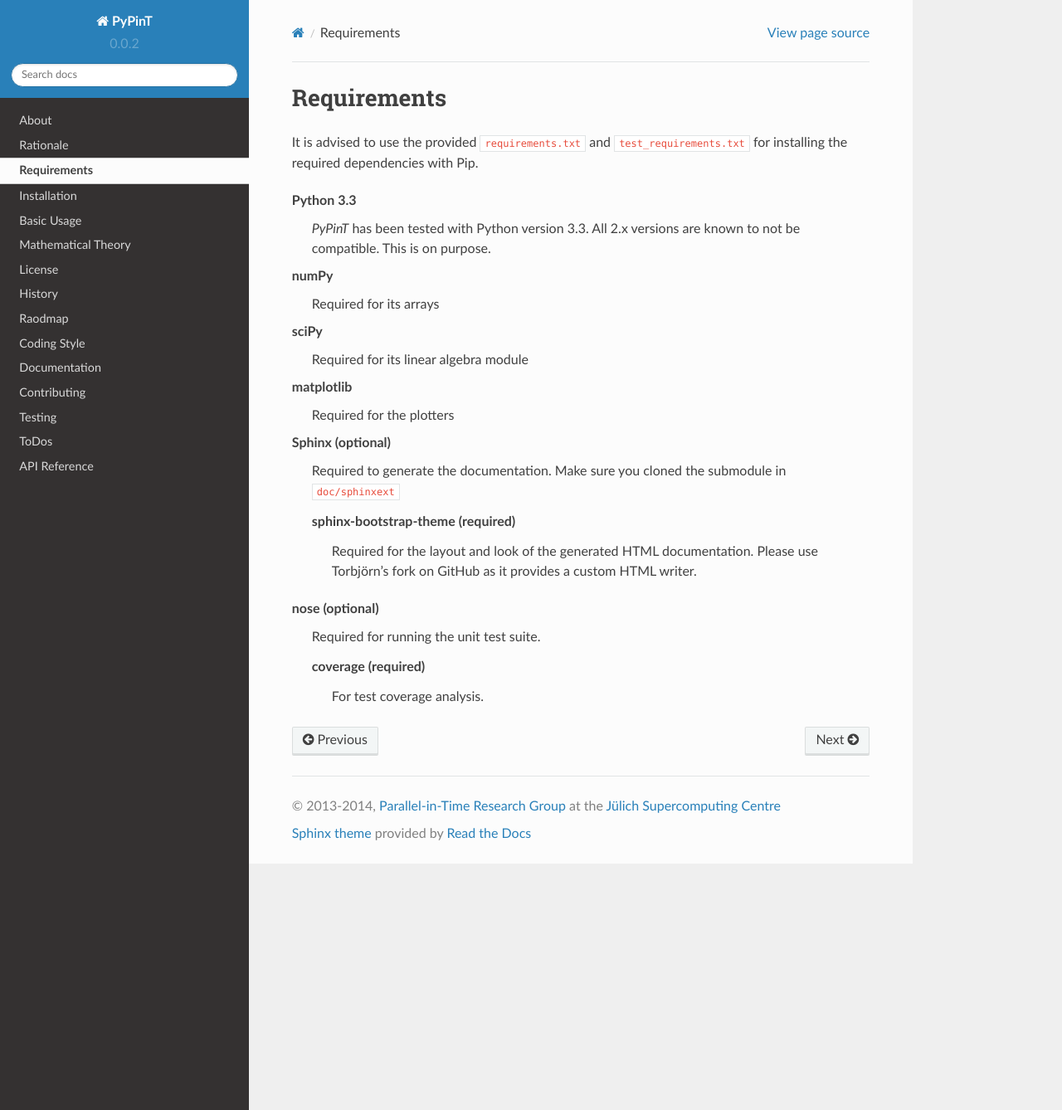
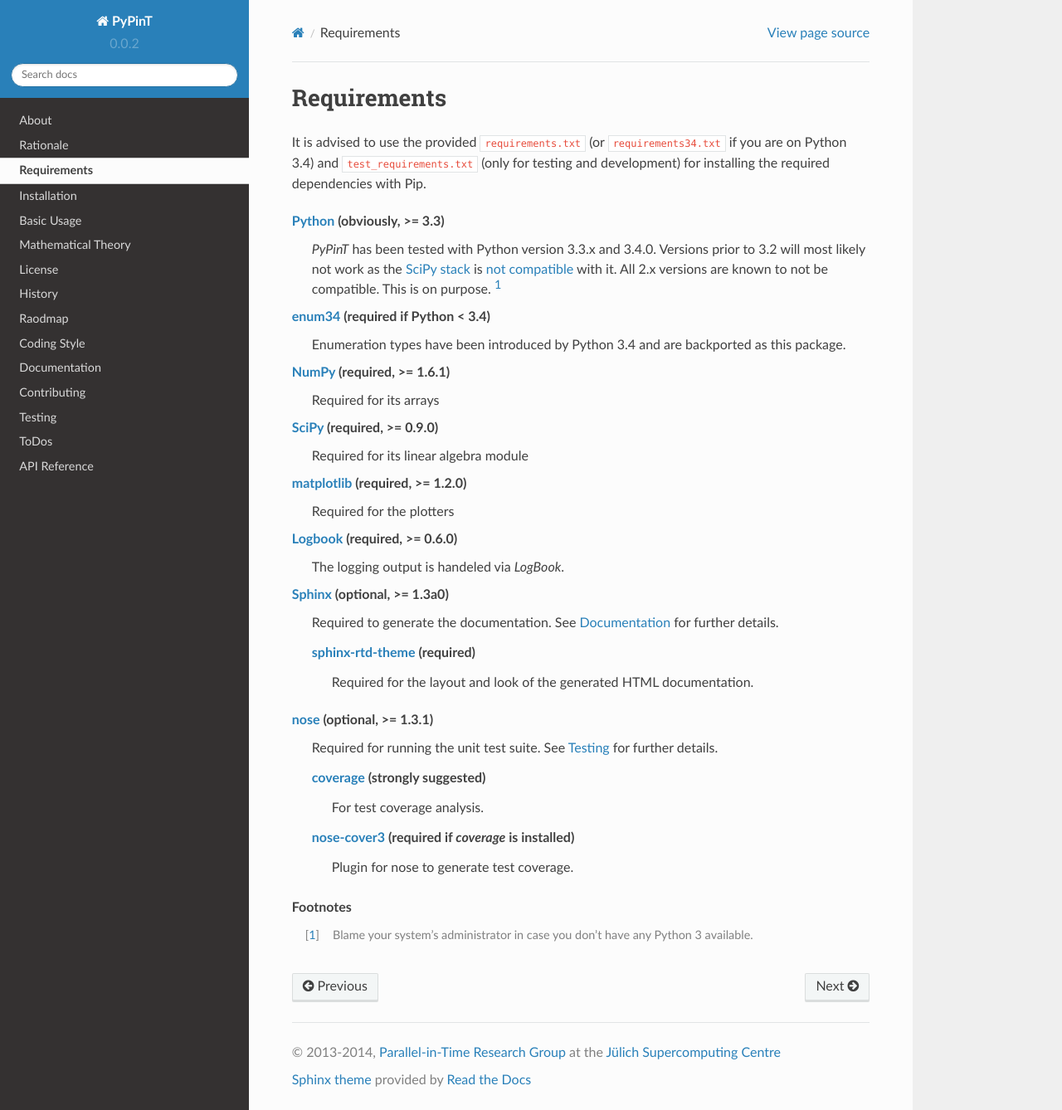
Before and after one commit to Parallel-in-Time/PyPinT, a Sphinx documentation site: the page built from doc/source/user/requirements.rst, in a window 1280 px wide and 1338 px high. Shown: the whole window at 83% size. Built offline with Sphinx 7.4.7 and the Read the Docs theme 2.0.0, drawn with Linux system fonts in a browser that asks for light colours.

Commit message:
docu: extend requirements description

```diff
--- a/doc/source/development/documentation.rst
+++ b/doc/source/development/documentation.rst
@@ -1,10 +1,10 @@
 Documentation
 =============
 
-The documentation is generated with the help of `Sphinx`_ and a custom fork of `sphinx-bootstrap-theme`_.
+The documentation is generated with the help of `Sphinx`_ and the theme of `Read The Docs (RTD)`_.
 Currently, *Sphinx* is configured to use the new `Napoleon`_ parser for the *numpydoc*-like docstrings.
 Thus, we depend on a *Sphinx* version greater than 1.2.x, i.e. we depend on the current development version 1.3.
 
 .. _Sphinx: http://sphinx-doc.org/
-.. _sphinx-bootstrap-theme: https://github.com/torbjoernk/sphinx-bootstrap-theme
+.. _Read The Docs (RTD): https://github.com/snide/sphinx_rtd_theme
 .. _Napoleon: http://sphinxcontrib-napoleon.readthedocs.org/en/latest/
--- a/doc/source/user/requirements.rst
+++ b/doc/source/user/requirements.rst
@@ -1,32 +1,60 @@
 Requirements
 ============
 
-It is advised to use the provided ``requirements.txt`` and ``test_requirements.txt`` for installing the required
-dependencies with Pip.
+It is advised to use the provided ``requirements.txt`` (or ``requirements34.txt`` if you are on Python 3.4) and
+``test_requirements.txt`` (only for testing and development) for installing the required dependencies with Pip.
 
-Python 3.3
-    *PyPinT* has been tested with Python version 3.3.
-    All 2.x versions are known to not be compatible. This is on purpose.
+`Python`_ (obviously, >= 3.3)
+    *PyPinT* has been tested with Python version 3.3.x and 3.4.0.
+    Versions prior to 3.2 will most likely not work as the `SciPy stack`_ is `not compatible`_ with it.
+    All 2.x versions are known to not be compatible. This is on purpose. [#]_
 
-numPy
+`enum34`_ (required if Python < 3.4)
+    Enumeration types have been introduced by Python 3.4 and are backported as this package.
+
+`NumPy`_ (required, >= 1.6.1)
     Required for its arrays
 
-sciPy
+`SciPy`_ (required, >= 0.9.0)
     Required for its linear algebra module
 
-matplotlib
+`matplotlib`_ (required, >= 1.2.0)
     Required for the plotters
 
-Sphinx (optional)
+`Logbook`_ (required, >= 0.6.0)
+    The logging output is handeled via *LogBook*.
+
+`Sphinx`_ (optional, >= 1.3a0)
     Required to generate the documentation.
-    Make sure you cloned the submodule in ``doc/sphinxext``
+    See :doc:`../development/documentation` for further details.
 
-    sphinx-bootstrap-theme (required)
+    `sphinx-rtd-theme`_ (required)
         Required for the layout and look of the generated HTML documentation.
-        Please use Torbjörn's fork on GitHub as it provides a custom HTML writer.
 
-nose (optional)
+`nose`_ (optional, >= 1.3.1)
     Required for running the unit test suite.
+    See :doc:`../development/testing` for further details.
 
-    coverage (required)
+    `coverage`_ (strongly suggested)
         For test coverage analysis.
+
+    `nose-cover3`_ (required if *coverage* is installed)
+        Plugin for nose to generate test coverage.
+
+.. _Python: http://python.org/
+.. _SciPy stack: http://www.scipy.org/install.html
+.. _not compatible: http://www.scipy.org/stackspec.html
+.. _enum34: https://pypi.python.org/pypi/enum34
+.. _NumPy: http://numpy.scipy.org/
+.. _SciPy: http://www.scipy.org/scipylib/index.html
+.. _matplotlib: http://matplotlib.org/
+.. _Logbook: https://pythonhosted.org/Logbook/index.html
+.. _Sphinx: http://sphinx-doc.org/
+.. _sphinx-rtd-theme: https://github.com/snide/sphinx_rtd_theme
+.. _nose: https://nose.readthedocs.org/en/latest/
+.. _coverage: https://pypi.python.org/pypi/coverage
+.. _nose-cover3: https://pypi.python.org/pypi/nose-cover3
+
+.. rubric:: Footnotes
+
+.. [#] Blame your system's administrator in case you don't have any Python 3 available.
```
